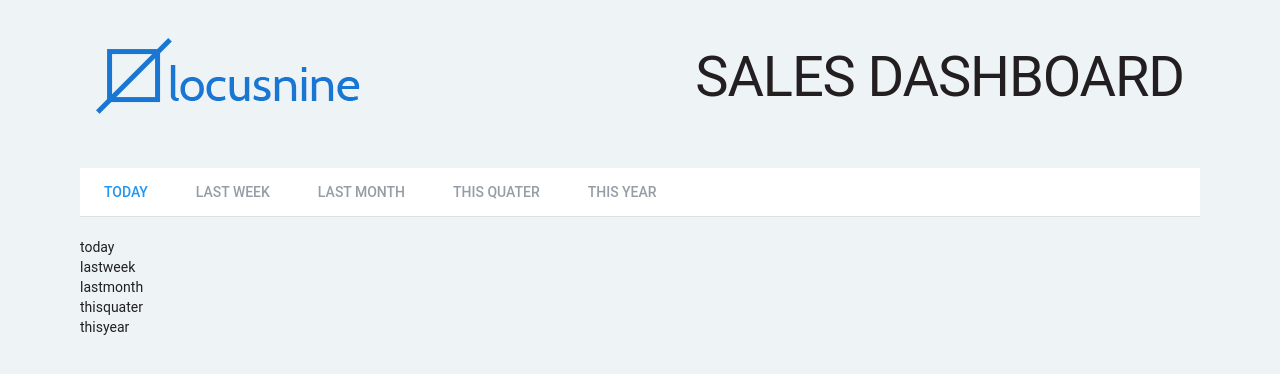
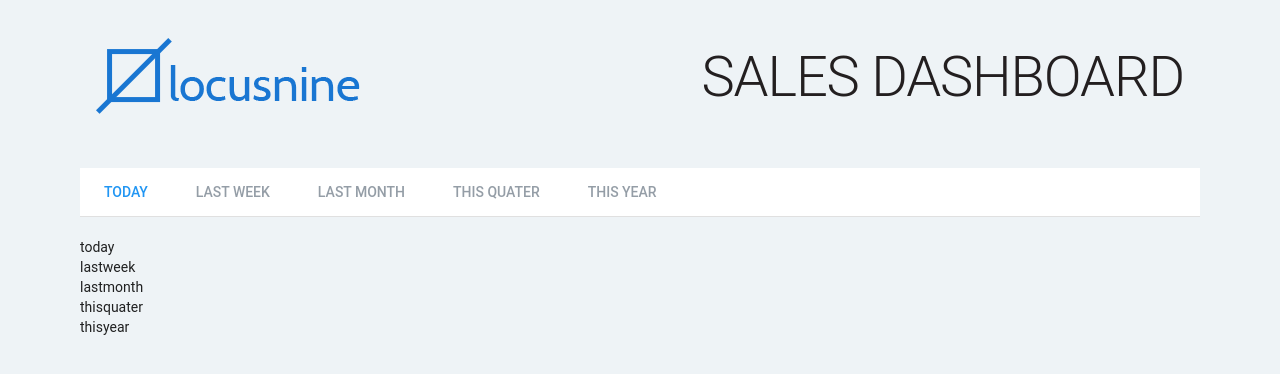
Before and after one commit to riteshf/crm-ui, a React (Create React App) app: page / in a window 1280 px wide. Shown: the top 374 px of the page. Built offline with nearby package versions, Linux system fonts and the light colour scheme.

Commit message:
mdl css dashboard correction

```diff
--- a/src/App.css
+++ b/src/App.css
@@ -10,5 +10,6 @@
 .App-Dashboard {
   margin-top: 2px;
   text-align: right;
+  font-weight: 300;
   color: #231F20;
 }
```
